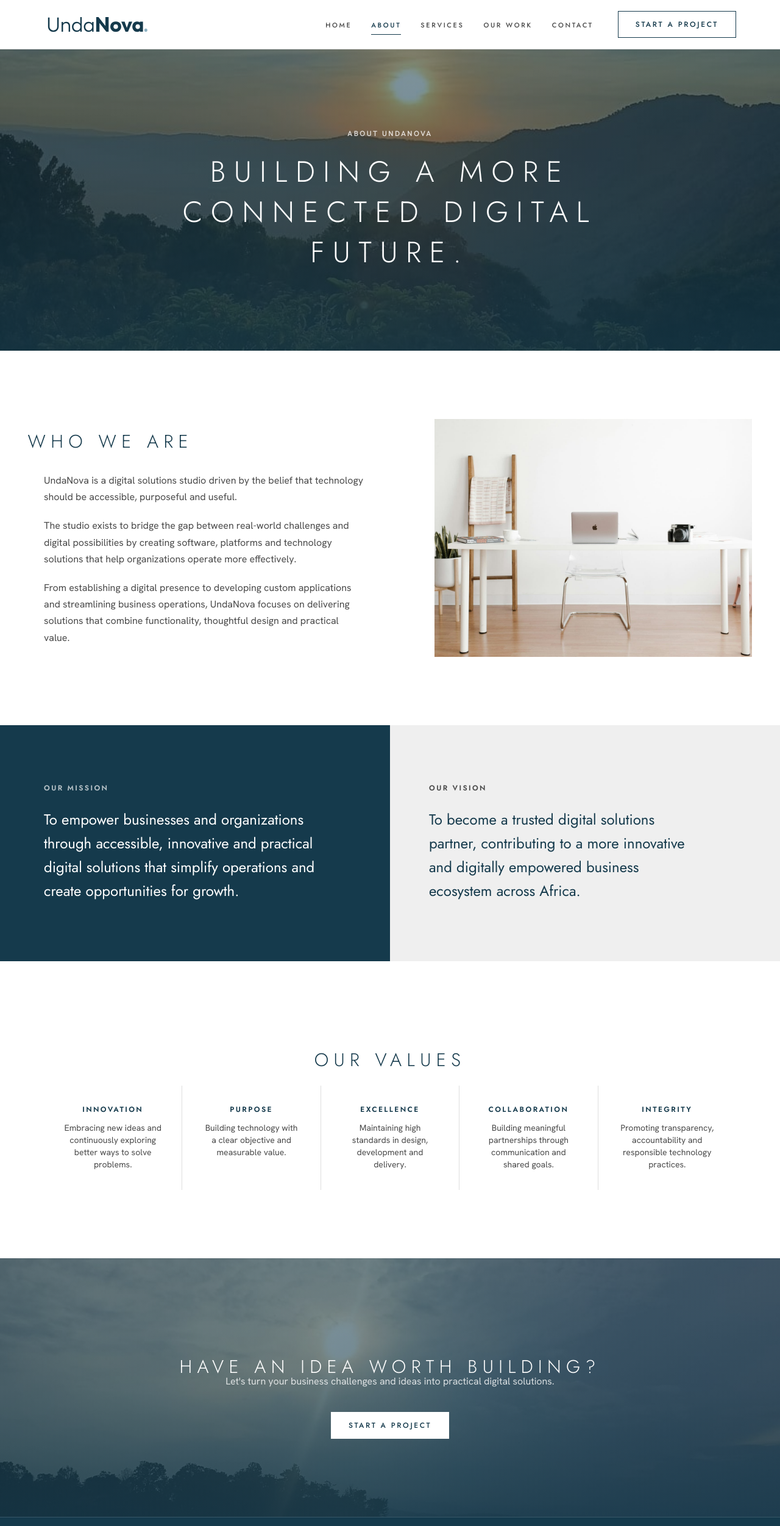
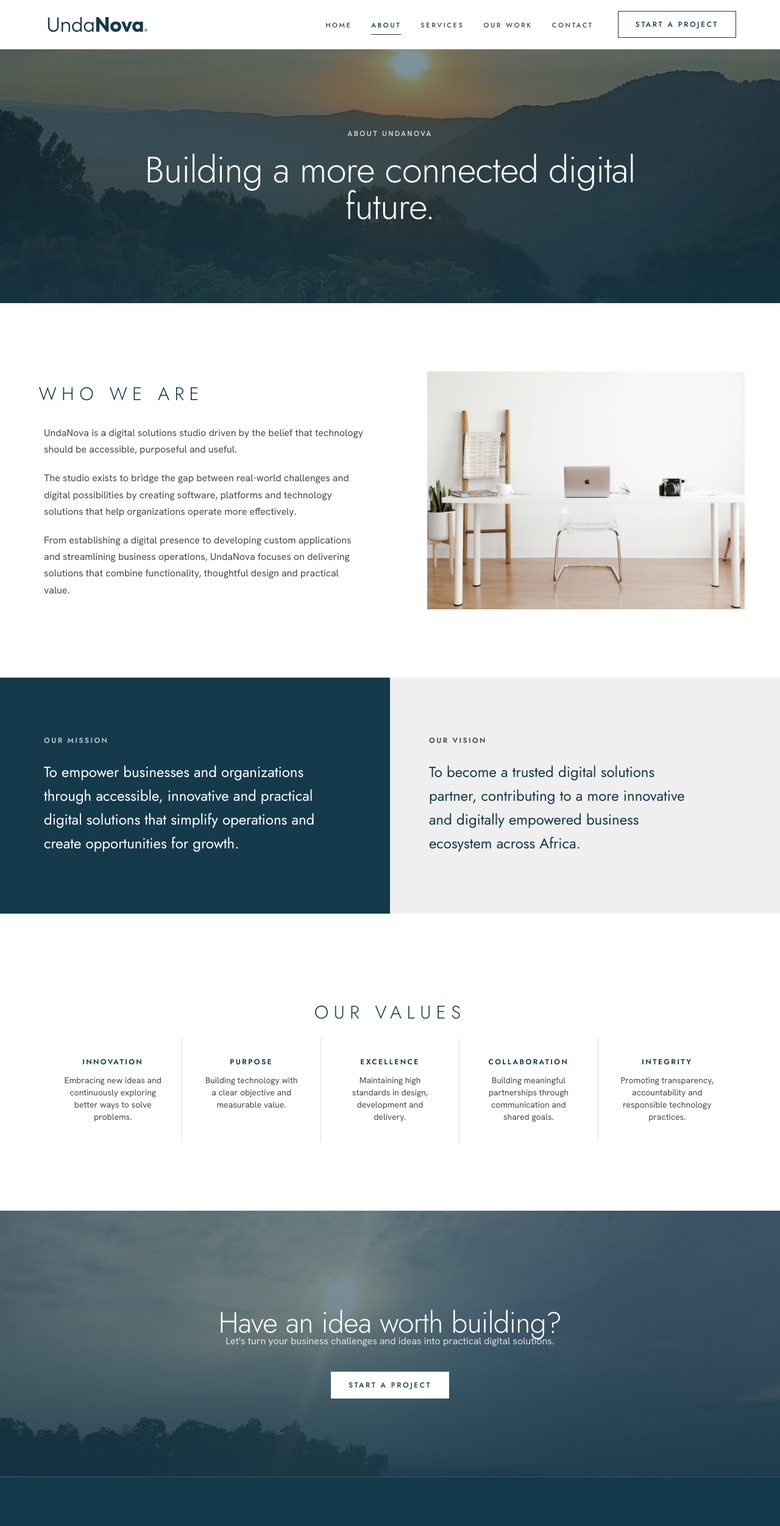
Before and after one commit to Jkosencha/undanova, a Next.js app: page /about in a window 1280 px wide. Shown: the top 2502 px of the page at 61% size. Built offline with nearby package versions, Linux system fonts and the light colour scheme.

Commit message:
Long headings in a lighter sentence-case style; caps for short ones

```diff
--- a/src/app/contact/page.tsx
+++ b/src/app/contact/page.tsx
@@ -38,7 +38,7 @@ export default function ContactPage() {
         <PhotoBackground photo="deskLamp" veil="dark" priority sizes="(min-width: 1024px) 48vw, 100vw" />
         <div className="max-w-md">
           <p className="caps-sm text-white/80">Contact</p>
-          <h1 id="contact-title" className="caps mt-6 text-3xl leading-snug md:text-4xl">
+          <h1 id="contact-title" className="headline mt-6 text-4xl md:text-5xl">
             Let&apos;s build something meaningful.
           </h1>
           <p className="mt-7 text-lg text-white/85">
--- a/src/app/globals.css
+++ b/src/app/globals.css
@@ -81,6 +81,14 @@
   text-transform: uppercase;
   letter-spacing: 0.28em;
   font-weight: 300;
+}
+/* Headline: for full-sentence headings (page titles, calls to action). Light,
+   sentence case and slightly tight, so longer lines stay easy to read; short
+   headings and labels keep the spaced caps. */
+@utility headline {
+  font-weight: 300;
+  letter-spacing: -0.015em;
+  line-height: 1.12;
 }
 @utility caps-sm {
   text-transform: uppercase;
--- a/src/app/not-found.tsx
+++ b/src/app/not-found.tsx
@@ -13,7 +13,7 @@ export default function NotFound() {
       <PhotoBackground photo="pathSunset" veil="dark" priority />
       <Container className="text-center">
         <p className="caps-sm text-white/80">Error 404</p>
-        <h1 className="caps mt-6 text-3xl md:text-5xl">This page wandered off.</h1>
+        <h1 className="headline mt-6 text-4xl md:text-6xl">This page wandered off.</h1>
         <p className="mx-auto mt-7 max-w-md text-white/85">
           The link may be old, or the address may have a typo. Try one of these instead.
         </p>
--- a/src/components/cta-band.tsx
+++ b/src/components/cta-band.tsx
@@ -24,7 +24,7 @@ export function CTABand({
     >
       <PhotoBackground photo="lakeSunset" veil="dark" />
       <Container>
-        <h2 id="cta-title" className="reveal caps mx-auto max-w-3xl text-2xl md:text-3xl">
+        <h2 id="cta-title" className="reveal headline mx-auto max-w-3xl text-3xl md:text-5xl">
           {title}
         </h2>
         <p className="mx-auto mt-6 max-w-xl text-white/80">{text}</p>
--- a/src/components/page-header.tsx
+++ b/src/components/page-header.tsx
@@ -22,7 +22,7 @@ export function PageHeader({ title, intro, eyebrow, children, photo }: PageHeade
       {photo && <PhotoBackground photo={photo} priority />}
       <Container className="py-24 text-center md:py-32">
         {eyebrow && <div className={`caps-sm mb-5 ${dark ? "text-white/80" : "text-ink"}`}>{eyebrow}</div>}
-        <h1 className={`caps mx-auto max-w-4xl text-3xl leading-snug md:text-5xl ${dark ? "" : "text-navy"}`}>
+        <h1 className={`headline mx-auto max-w-4xl text-4xl md:text-6xl ${dark ? "" : "text-navy"}`}>
           {title}
         </h1>
         {intro && (
--- a/src/components/section.tsx
+++ b/src/components/section.tsx
@@ -25,17 +25,20 @@ type SectionHeadingProps = {
 };
 
 /**
- * Section title in wide-tracked caps, with an optional eyebrow and intro.
+ * Section title with an optional eyebrow and intro. Short titles use the wide-
+ * tracked caps; longer, sentence-like ones the lighter headline style.
  */
 export function SectionHeading({ id, title, intro, eyebrow, tone = "light", align = "center" }: SectionHeadingProps) {
   const dark = tone === "dark";
   const center = align === "center";
+  const long = typeof title === "string" && title.split(" ").length > 3;
+  const style = long ? "headline text-3xl md:text-[2.6rem]" : "caps text-2xl md:text-3xl";
   return (
     <div className={`max-w-2xl ${center ? "mx-auto text-center" : ""}`}>
       {eyebrow && <p className={`caps-sm mb-4 ${dark ? "text-white/60" : "text-ink"}`}>{eyebrow}</p>}
       <h2
         id={id}
-        className={`${center ? "reveal" : "reveal-left"} caps text-2xl md:text-3xl ${dark ? "text-white" : "text-navy"}`}
+        className={`${center ? "reveal" : "reveal-left"} ${style} ${dark ? "text-white" : "text-navy"}`}
       >
         {title}
       </h2>
```
